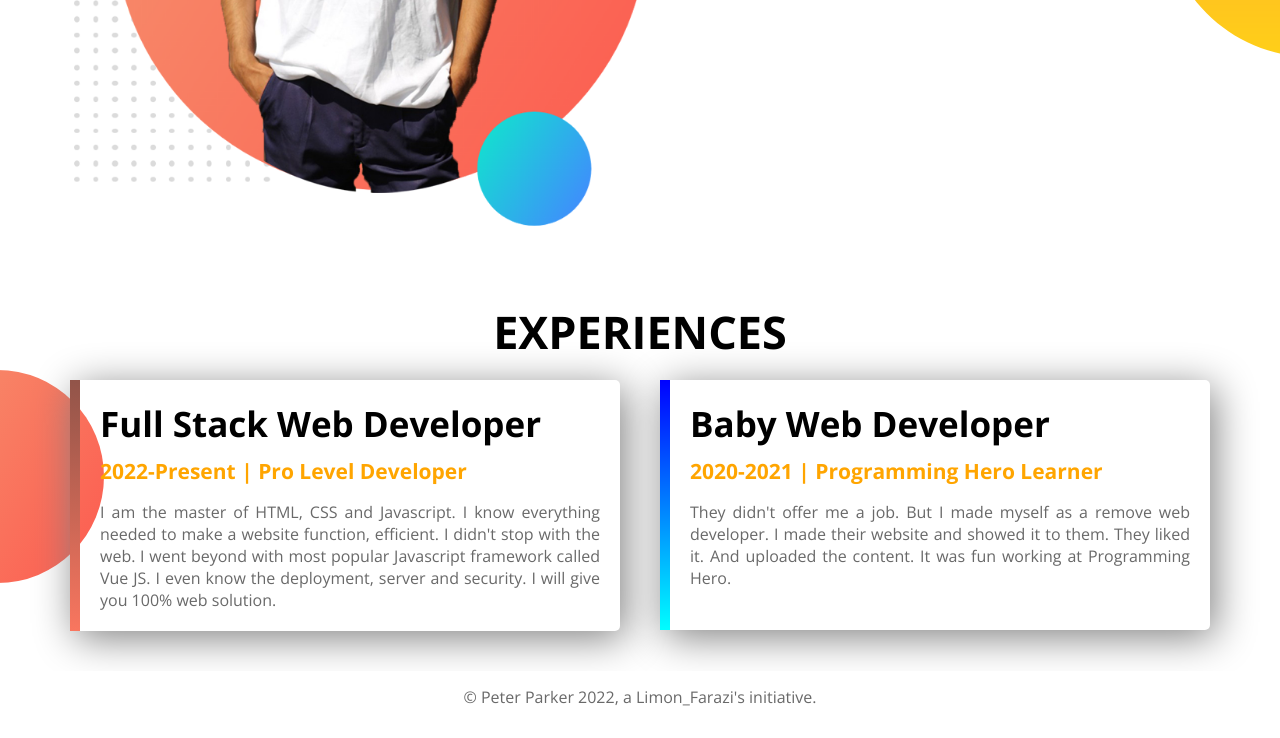
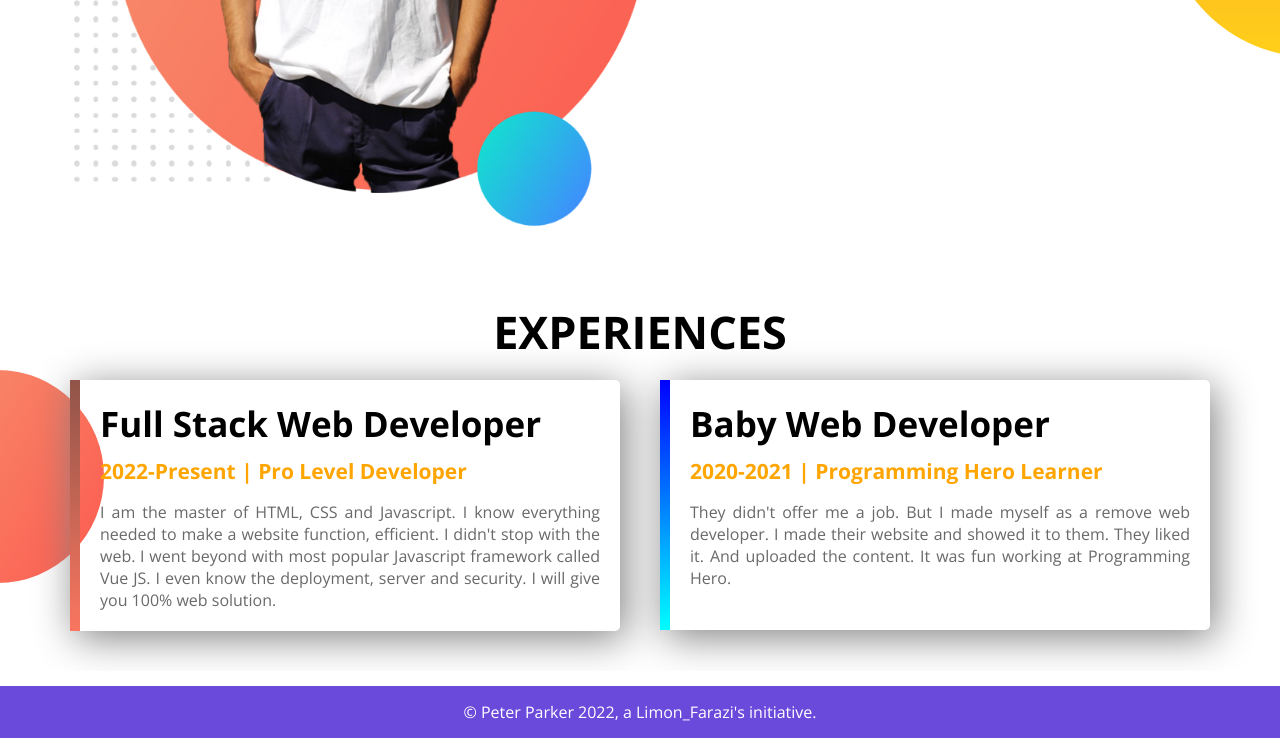
Before and after one commit to LimonFarazi03/First_Website, a plain HTML site: page index.html in a window 1280 px wide. Shown: the part 1117-1855 px from the top of the page. Drawn offline with nearby package versions, Linux system fonts and the light colour scheme; a web font is replaced by a local one.

Commit message:
Some eidtz

```diff
--- a/index.html
+++ b/index.html
@@ -73,7 +73,7 @@
 
         </div>
     </section>
-    <footer class="lastPart">
+    <footer id="lastPart">
         <p>© Peter Parker 2022, a Limon_Farazi's initiative.</p>
     </footer>
 
--- a/style.css
+++ b/style.css
@@ -189,8 +189,10 @@ button.SecondContactBtn a {
   background-position: 0px;
 
 }
-footer.lastPart {
+#lastPart {
   text-align: center;
-  margin: 15px 0px 20px 0px;
-  color: dimgray;
+  margin: 15px 0px 0px 0px;
+  color: white;
+  padding: 15px 0px;
+  background: #6A4ADB;
 }
```
